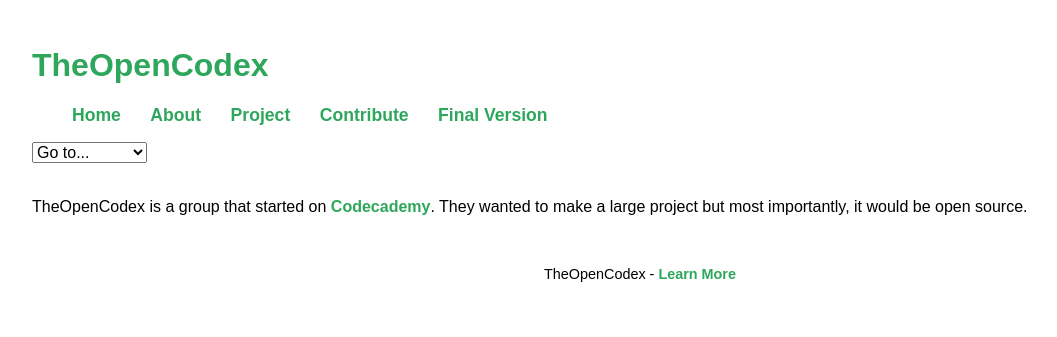
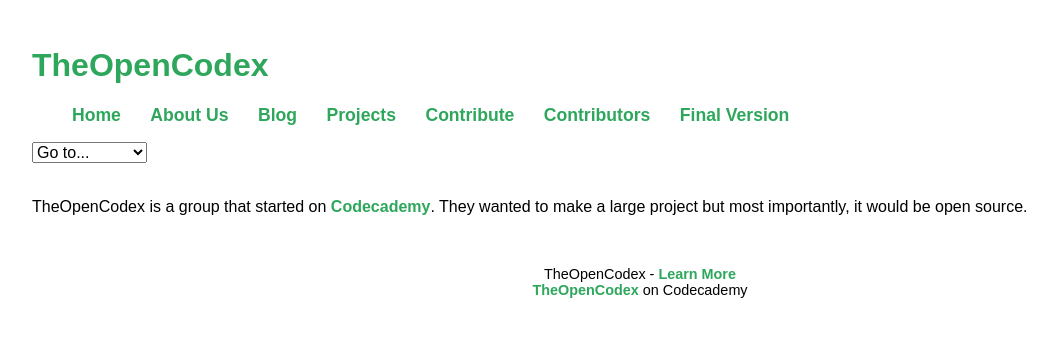
Before and after one commit to c0D1NG1010/theopencodex.github.com, a Jekyll site: the page built from index.html, in a window 1280 px wide. Shown: the top 337 px of the page, without its empty margins (0-1057 px from the left). Built offline with Jekyll 4.4.1, drawn with Linux system fonts in a browser that asks for light colours; nearby versions of some CDN libraries.

Commit message:
updated default layout

```diff
--- a/_layouts/default.html
+++ b/_layouts/default.html
@@ -15,19 +15,24 @@
 			<nav id="main-nav">
 				<ul>
 					<li><a href="/">Home</a></li>
-					<li><a href="/about/">About</a></li>
-					<li><a href="/project/">Project</a></li>
+					<li><a href="/about/">About Us</a></li>
+					<li><a href="/blog/">Blog</a></li>
+					<li><a href="/project/">Projects</a></li>
 					<li><a href="/contribute/">Contribute</a></li>
+					<li><a href="/contributors/">Contributors</a></li>
 					<li><a href="/result/">Final Version</a></li>
 				</ul>
 			</nav>
 		</header>
-		<div class="content {% if page.classes %} {{ page.classes }} {% endif %}" id="{% if page.id %} {{ page.id }} {% endif %}">
+		<div class="content {% if page.classes %} {{ page.classes }} {% endif %}" id="{% if page.id %}{{ page.id }}{% endif %}">
+			<h2>{{ page.title }}</h2>
 			{{ content }}
 		</div>
 		<footer id="main-footer">
 			<p class="footer-text">
 				TheOpenCodex - <a href="/about/">Learn More</a>
+				<br>
+				<a href="http://www.codecademy.com/groups/the-open-source-project">TheOpenCodex</a> on Codecademy
 			</p>
 			<script src="//ajax.googleapis.com/ajax/libs/jquery/1.9.1/jquery.min.js"></script>
 			<script>window.jQuery || document.write('<script src="/js/jquery.min.js"><\/script>');</script>
```
